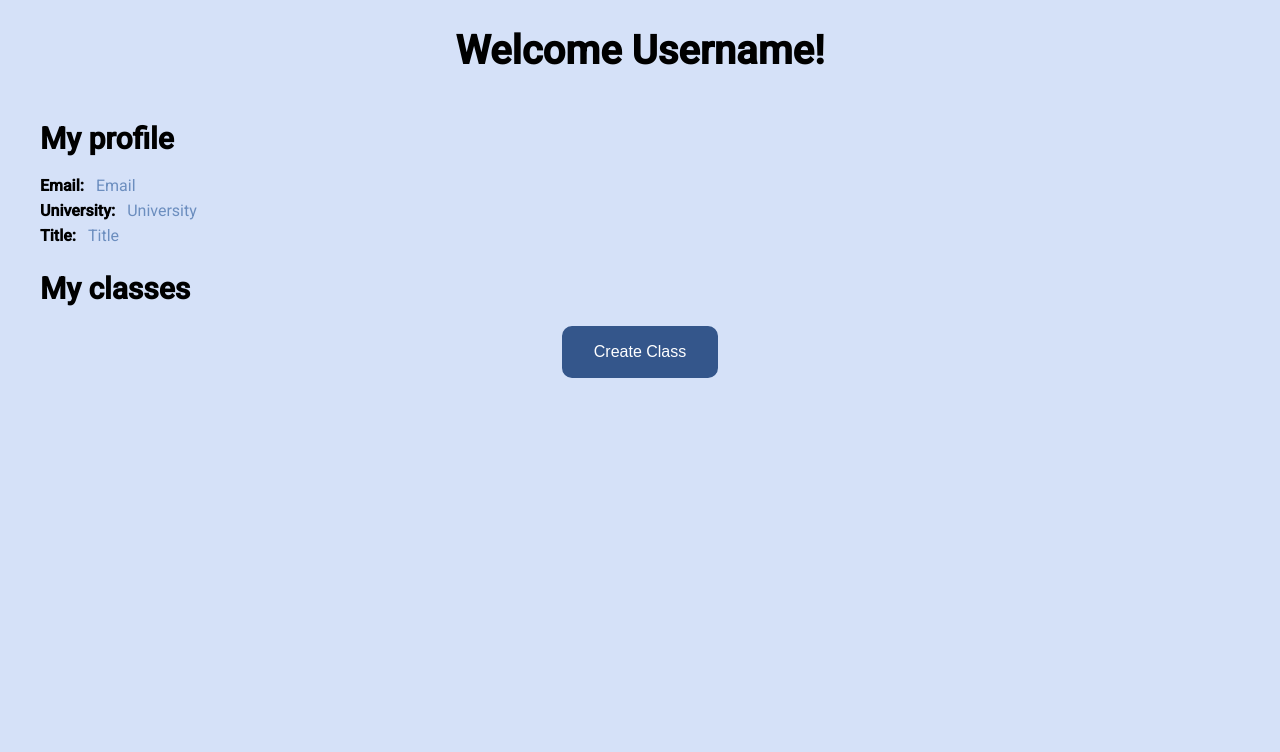
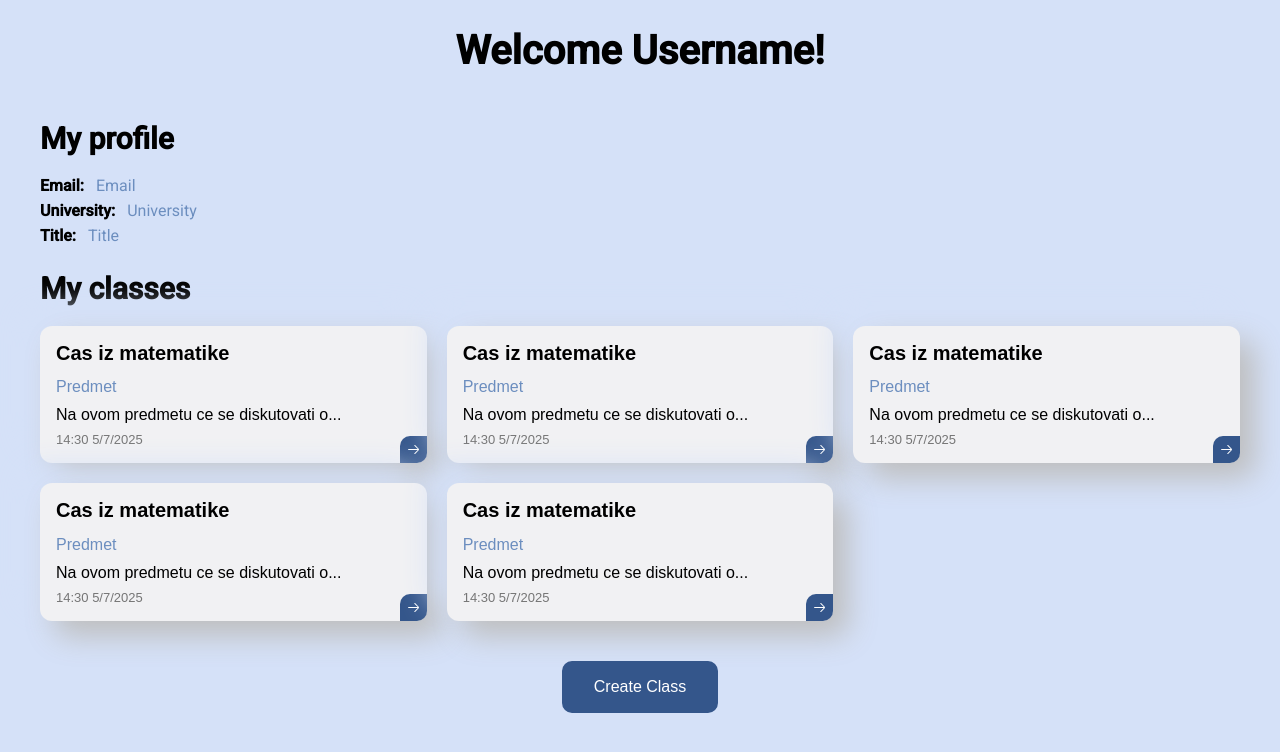
Before and after one commit to LukaIlic831/EduSchedule, an Angular app: page /professor-dashboard in a window 1280 px wide. Shown: the top 752 px of the page. Built offline with nearby package versions, Linux system fonts and the light colour scheme.

Commit message:
created class component

```diff
--- a/src/app/feature/dashboard/pages/professor-dashboard-page/professor-dashboard-page.component.html
+++ b/src/app/feature/dashboard/pages/professor-dashboard-page/professor-dashboard-page.component.html
@@ -20,6 +20,13 @@
     <div class="dashboard__classes--title">
       <h1>My classes</h1>
     </div>
+    <div class="dashboard__classes--wrapper">
+        <app-class/>
+        <app-class/>
+        <app-class/>
+          <app-class/>
+            <app-class/>
+    </div>
   </div>
   <div class="dashboard__create-class">
       <button type="submit">Create Class</button>
--- a/src/app/feature/dashboard/pages/professor-dashboard-page/professor-dashboard-page.component.scss
+++ b/src/app/feature/dashboard/pages/professor-dashboard-page/professor-dashboard-page.component.scss
@@ -50,11 +50,19 @@
         font-size: $font-size-medium;
       }
     }
+
+    &--wrapper {
+      display: grid;
+      grid-template-columns: repeat(3, 1fr);
+      justify-content: center;
+      grid-gap: 20px;
+    }
   }
 
   &__create-class {
     width: 100%;
-    margin-top: $spacing-xl;
+    margin-top: 40px;
+    padding-bottom: 20px;
     @include flex-center();
     button {
       max-width: 180px;
--- a/src/app/feature/dashboard/pages/professor-dashboard-page/professor-dashboard-page.component.ts
+++ b/src/app/feature/dashboard/pages/professor-dashboard-page/professor-dashboard-page.component.ts
@@ -1,8 +1,9 @@
 import { Component } from '@angular/core';
+import { ClassComponent } from '../../../../shared/components/class/class.component';
 
 @Component({
   selector: 'app-professor-dashboard-page',
-  imports: [],
+  imports: [ClassComponent],
   templateUrl: './professor-dashboard-page.component.html',
   styleUrl: './professor-dashboard-page.component.scss'
 })
--- /dev/null
+++ b/src/app/shared/components/class/class.component.html
@@ -0,0 +1,26 @@
+<div class="card">
+  <div class="card__title">
+    <h1>Cas iz matematike</h1>
+  </div>
+  <div class="card__sub-title">
+    <p class="card__sub-title">Predmet</p>
+  </div>
+  <div class="card__content">
+    <p>Na ovom predmetu ce se diskutovati o...</p>
+  </div>
+  <div class="card__date">14:30 5/7/2025</div>
+  <div class="card__arrow">
+    <svg
+      xmlns="http://www.w3.org/2000/svg"
+      fill="none"
+      viewBox="0 0 24 24"
+      height="15"
+      width="15"
+    >
+      <path
+        fill="#fff"
+        d="M13.4697 17.9697C13.1768 18.2626 13.1768 18.7374 13.4697 19.0303C13.7626 19.3232 14.2374 19.3232 14.5303 19.0303L20.3232 13.2374C21.0066 12.554 21.0066 11.446 20.3232 10.7626L14.5303 4.96967C14.2374 4.67678 13.7626 4.67678 13.4697 4.96967C13.1768 5.26256 13.1768 5.73744 13.4697 6.03033L18.6893 11.25H4C3.58579 11.25 3.25 11.5858 3.25 12C3.25 12.4142 3.58579 12.75 4 12.75H18.6893L13.4697 17.9697Z"
+      ></path>
+    </svg>
+  </div>
+</div>
--- /dev/null
+++ b/src/app/shared/components/class/class.component.scss
@@ -0,0 +1,69 @@
+@use "variables" as *;
+@use "mixins" as *;
+
+.card {
+  font-family: "Arial";
+  padding: 16px;
+  cursor: pointer;
+  border-radius: 0.75rem;
+  background: #f1f1f3;
+  position: relative;
+  @include block-shadow();
+
+  &__content {
+    margin-top: $spacing-md;
+
+    p {
+      color: $primary-text;
+      font-size: $font-size-base;
+    }
+  }
+
+  &__sub-title {
+    p {
+      font-size: $font-size-base;
+      color: $secondary-color;
+    }
+  }
+
+  &__title {
+    h1 {
+      padding: 0;
+      font-size: 20px;
+      font-weight: bold;
+      margin-top: 0px;
+    }
+  }
+
+  &__date {
+    font-size: 13px;
+    color: $secondary-text;
+    margin-top: $spacing-sm;
+  }
+
+  &__arrow {
+    position: absolute;
+    background: $primary-color;
+    padding: 6px;
+    border-top-left-radius: 10px;
+    border-bottom-right-radius: 10px;
+    bottom: 0;
+    right: 0;
+    transition: 0.2s;
+    @include flex-center();
+  }
+
+  svg {
+    transition: 0.2s;
+  }
+
+  &:hover {
+    .card__arrow {
+      background: $primary-text;
+
+      svg {
+        transform: translateX(3px);
+      }
+    }
+  }
+}
```
Also changed, not shown: src/app/shared/components/class/class.component.ts (added, +11 -0 lines), 1 other file (tests, documents, lock files or other folders).
